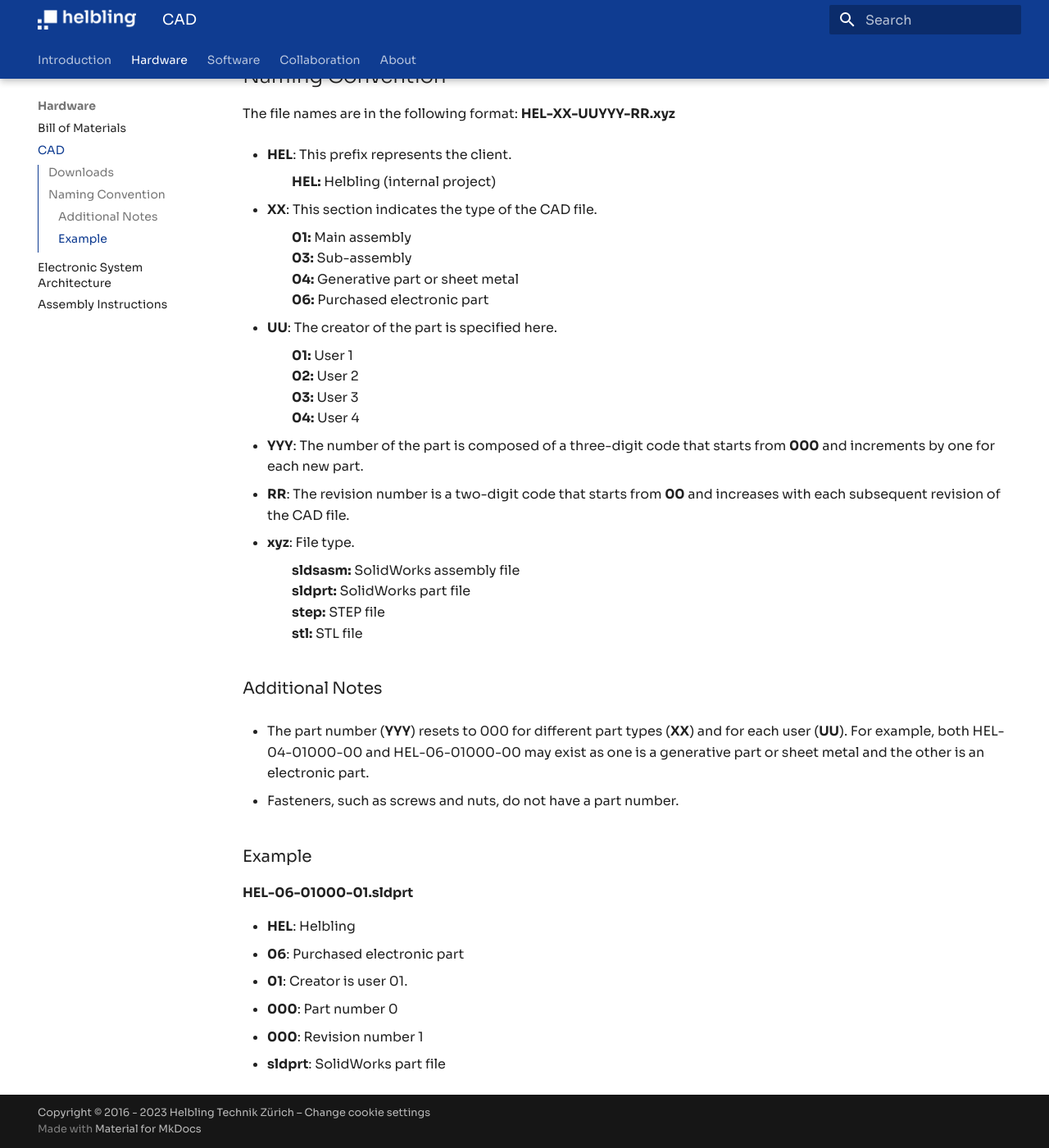
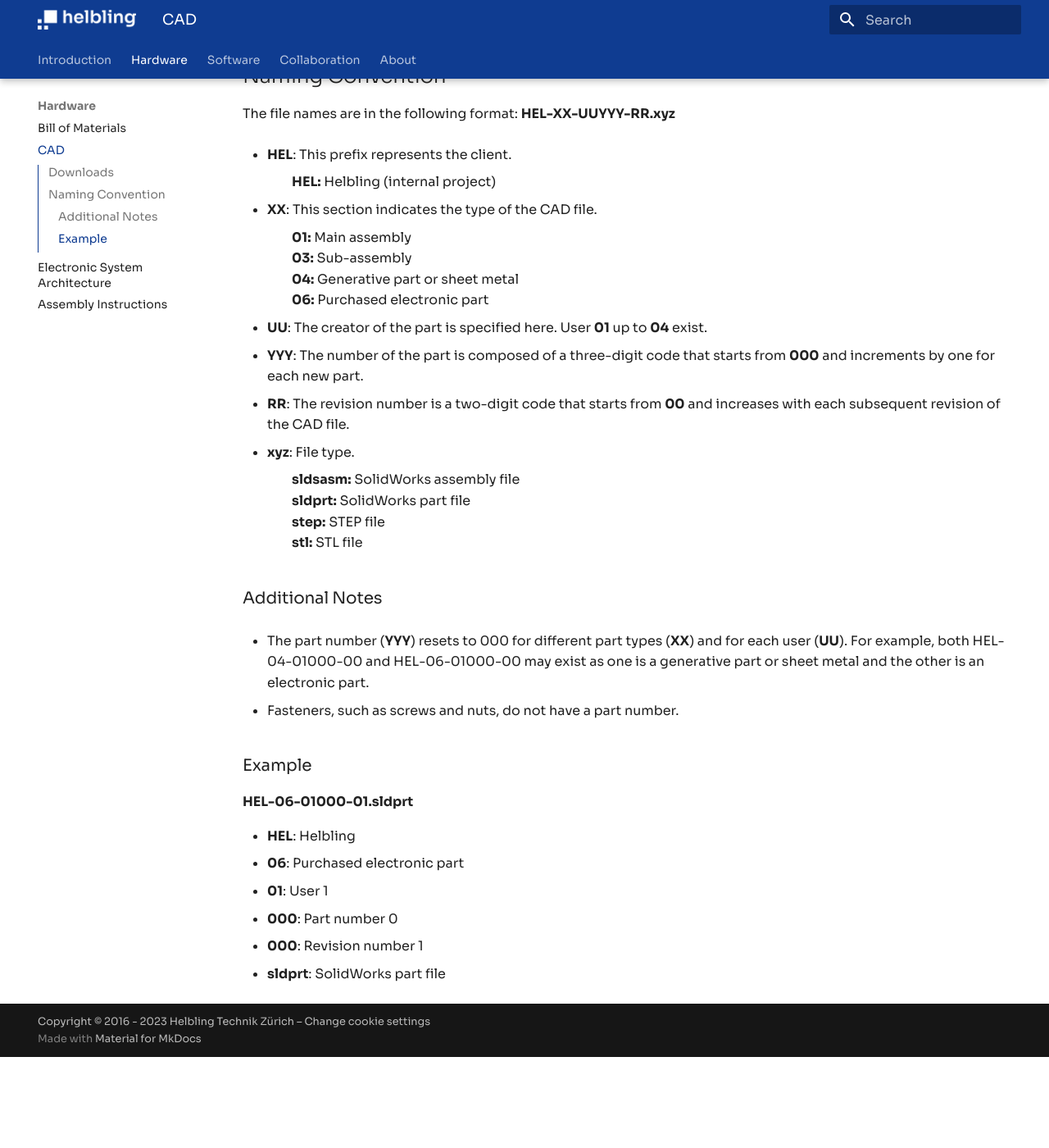
Before and after one commit to Helbling-Technik/HelMoRo, an MkDocs documentation site: the page built from docs/hardware/cad.md, in a window 1280 px wide and 1400 px high, scrolled down 445 px. Shown: the whole window at 82% size. Built offline with MkDocs 1.6.1 and Material for MkDocs 9.7.7, drawn with Linux system fonts in a browser that asks for light colours; after the commit the page ends 1734 px from its top, so only the background shows below that.

```diff
--- a/docs/hardware/cad.md
+++ b/docs/hardware/cad.md
@@ -32,13 +32,7 @@ The file names are in the following format:
     </div>
 
 
-- **UU**: The creator of the part is specified here.
-    <div style="margin-left: 20px;">
-        <strong>&nbsp;&nbsp;&nbsp;01:</strong> User 1<br>
-        <strong>&nbsp;&nbsp;&nbsp;02:</strong> User 2<br>
-        <strong>&nbsp;&nbsp;&nbsp;03:</strong> User 3<br>
-        <strong>&nbsp;&nbsp;&nbsp;04:</strong> User 4<br>
-    </div>
+- **UU**: The creator of the part is specified here. User **01** up to **04** exist.
 
 - **YYY**: The number of the part is composed of a three-digit code that starts from **000** and increments by one for each new part.
 
@@ -65,7 +59,7 @@ The file names are in the following format:
 
 - **HEL**: Helbling
 - **06**: Purchased electronic part
-- **01**: Creator is user 01.
+- **01**: User 1
 - **000**: Part number 0
 - **000**: Revision number 1
 - **sldprt**: SolidWorks part file
```
Also changed, not shown: docs/hardware/bill_of_materials.md (+4 -3 lines), docs/hardware/electronic_system_architecture.md (+1 -1 lines), docs/index.md (+1 -1 lines), docs/hardware/helmoro_electronical_architecture.drawio.png, 2 other files.
